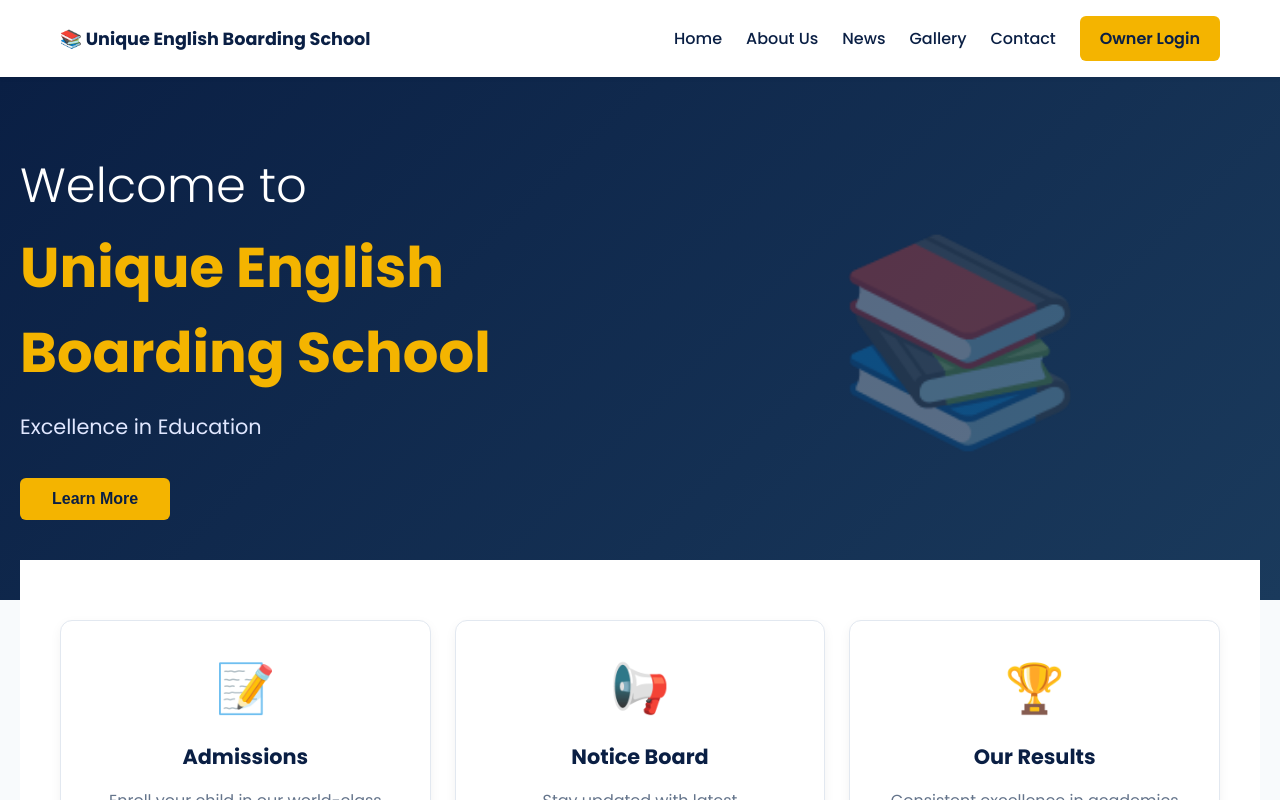
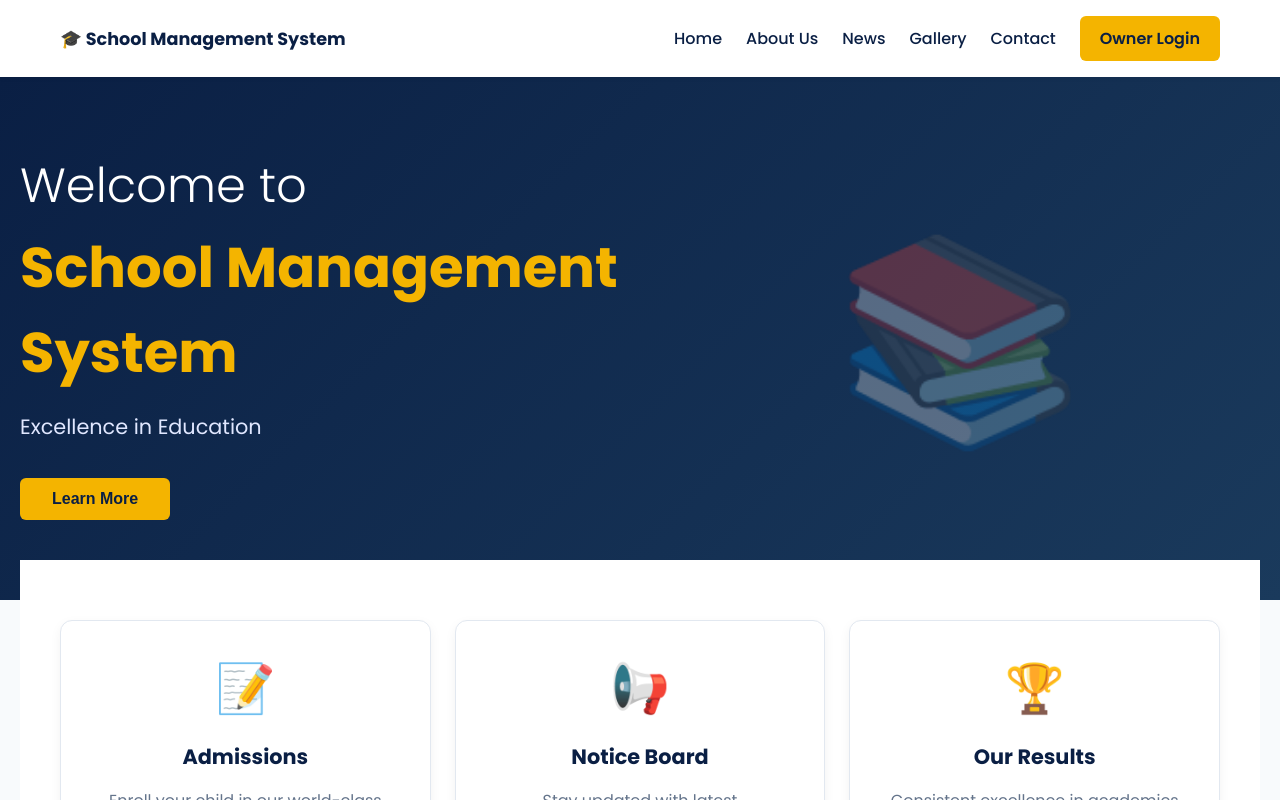
Before and after one commit to padhayay88/school, a React (Vite) app in the folder frontend/: page / in a window 1280 px wide. Shown: the top 800 px of the page. Built offline with nearby package versions, Linux system fonts and the light colour scheme; no server answers.

Commit message:
Update school name to 'School Management System' and remove Principal references

```diff
--- a/frontend/src/pages/Dashboard.jsx
+++ b/frontend/src/pages/Dashboard.jsx
@@ -95,10 +95,10 @@ const Dashboard = () => {
           width: "100%",
         }}>
           <h1 style={{ margin: 0, fontSize: "2rem", fontWeight: 700, marginBottom: 8 }}>
-            Unique English Boarding School
+            School Management System
           </h1>
           <p style={{ margin: 0, fontSize: "1rem", opacity: 0.95 }}>
-            Principal: Kumkum Upadhyay
+            Comprehensive Educational Management Platform
           </p>
         </div>
       </div>
--- a/frontend/src/pages/Homepage.jsx
+++ b/frontend/src/pages/Homepage.jsx
@@ -29,7 +29,7 @@ const Homepage = () => {
       <header className="header">
         <div className="container">
           <div className="logo">
-            <strong>📚 Unique English Boarding School</strong>
+            <strong>🎓 School Management System</strong>
           </div>
           <nav className="nav">
             <a href="#home">Home</a>
@@ -46,7 +46,7 @@ const Homepage = () => {
       <section className="hero">
         <div className="hero-content">
           <h1>Welcome to</h1>
-          <h2>Unique English Boarding School</h2>
+          <h2>School Management System</h2>
           <p className="tagline">Excellence in Education</p>
           <button className="cta-button">Learn More</button>
         </div>
@@ -199,7 +199,7 @@ const Homepage = () => {
           <div className="footer-content">
             <div className="footer-section">
               <h4>About Us</h4>
-              <p>Unique English Boarding School - Excellence in Education</p>
+              <p>School Management System - Efficient Administration</p>
             </div>
             <div className="footer-section">
               <h4>Quick Links</h4>
@@ -217,7 +217,7 @@ const Homepage = () => {
             </div>
           </div>
           <div className="footer-bottom">
-            <p>&copy; 2026 Unique English Boarding School. All rights reserved.</p>
+            <p>&copy; 2026 School Management System. All rights reserved.</p>
           </div>
         </div>
       </footer>
--- a/frontend/src/pages/Login.jsx
+++ b/frontend/src/pages/Login.jsx
@@ -33,7 +33,7 @@ const Login = () => {
       <Link to="/" className="login-home-link">← Back to Home</Link>
       <form className="login-card" onSubmit={handleSubmit}>
         <div style={{ marginBottom: 24, textAlign: "center" }}>
-          <h2 style={{ margin: 0, color: "#0a1f44" }}>Unique English Boarding School</h2>
+          <h2 style={{ margin: 0, color: "#0a1f44" }}>School Management System</h2>
           <p style={{ margin: "4px 0", color: "#64748b", fontSize: "0.9rem" }}>Admin Dashboard</p>
         </div>
         <h1>Owner Login</h1>
```
